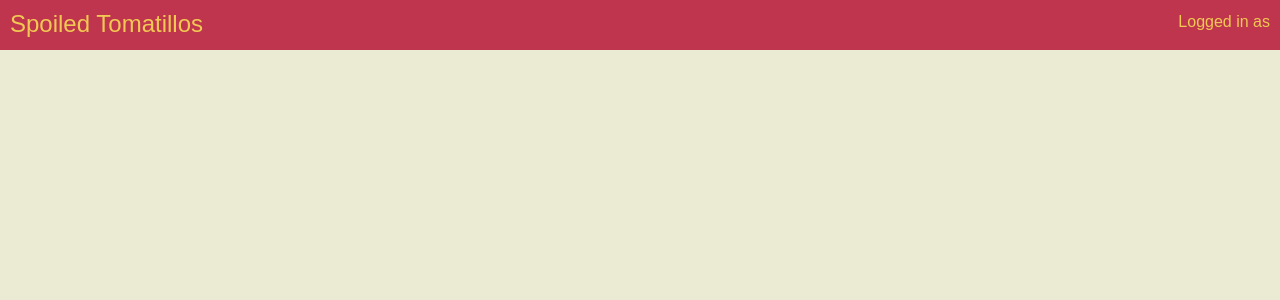
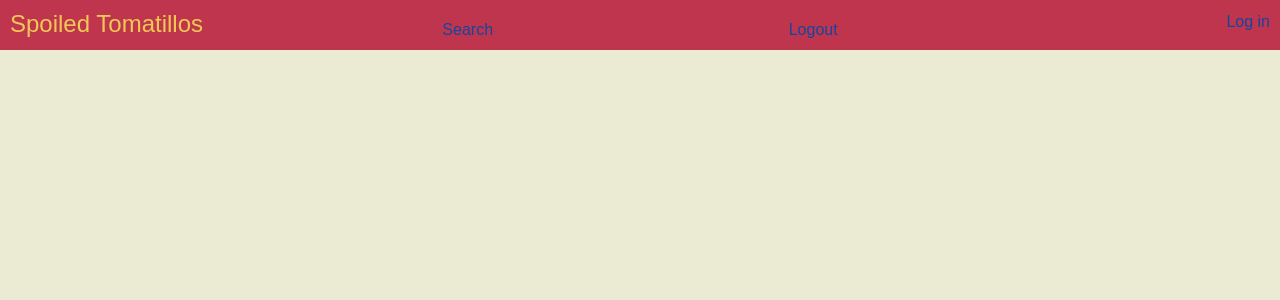
Before and after one commit to john4/CS4500, a React (Create React App) app in the folder front-end/: page /account in a window 1280 px wide. Shown: the top 300 px of the page. Built offline with nearby package versions, Linux system fonts and the light colour scheme; no server answers.

Commit message:
TEAM42-115 #comment very basic navigation component to help make using the app easier #in-development

```diff
--- a/front-end/src/App.css
+++ b/front-end/src/App.css
@@ -22,7 +22,6 @@
   font-size: large;
 }
 
-@keyframes App-logo-spin {
-  from { transform: rotate(0deg); }
-  to { transform: rotate(360deg); }
+.navbar a {
+  margin: 0 2px;
 }
--- a/front-end/src/App.js
+++ b/front-end/src/App.js
@@ -3,24 +3,13 @@ import logo from './logo.svg';
 import './App.css';
 import 'bootstrap/dist/css/bootstrap.css';
 import 'react-bootstrap';
-import Account from './components/User/Account';
+import NavBar from './components/NavBar';
 
 class App extends Component {
   render() {
     return (
       <div className="App">
-        <header className="App-header">
-          <div className="row">
-            <div className="col">
-              <h1 className="App-title">Spoiled Tomatillos</h1>
-            </div>
-
-            <div className="col text-right">
-              Logged in as <Account></Account>
-            </div>
-          </div>
-
-        </header>
+        {<NavBar />}
       </div>
     );
   }
--- a/front-end/src/Routes.js
+++ b/front-end/src/Routes.js
@@ -4,7 +4,6 @@ import React, { Component } from 'react';
 import App from './App';
 import Search from './components/Search/Search';
 import Register from './components/User/Register';
-import Account from './components/User/Account';
 import Details from './components/Movies/Details';
 import Login from './components/Login';
 import Logout from './components/Logout';
@@ -20,7 +19,6 @@ class Routes extends Component {
           <Route exact path="/logout/" component={Logout} />
           <Route exact path="/register/" component={Register} />
           <Route exact path="/search/" component={Search} />
-          <Route exact path="/account/" component={Account} />
           <Route exact path="/movie/:tmdbid/detail/" component={Details} />
         </div>
       </Router>
--- /dev/null
+++ b/front-end/src/components/NavBar.js
@@ -0,0 +1,34 @@
+'use es6';
+
+import React, { Component } from 'react';
+import '../App.css';
+import 'bootstrap/dist/css/bootstrap.css';
+import 'react-bootstrap';
+import AccountNav from './User/AccountNav';
+
+class NavBar extends Component {
+
+  render() {
+    const isLoggedIn = true;
+
+    return (
+      <header className="App-header">
+        <div className="row">
+          <div className="col">
+            <h1 className="App-title">Spoiled Tomatillos</h1>
+          </div>
+          <div className="col navbar">
+            <a href="/search">Search</a>
+            <a href="/logout">Logout</a>
+          </div>
+          <div className="col text-right">
+            <AccountNav />
+          </div>
+        </div>
+
+      </header>
+    );
+  }
+}
+
+export default NavBar;
--- a/front-end/src/components/User/Account.js
+++ b/front-end/src/components/User/Account.js
@@ -1,37 +1,10 @@
 import React, { Component } from 'react';
-import { ApiWrapper } from '../../ApiWrapper';
 
 
 class Account extends Component {
-  constructor(props) {
-    super(props);
-
-    this.state = {
-      name: '',
-      email: '',
-      password: '',
-      age: 0,
-      genre: '',
-      error: ''
-    }
-
-    this.receiveDetails = this.receiveDetails.bind(this);
-  }
-
-  componentWillMount() {
-    ApiWrapper().api().getAccountDetails().then(this.receiveDetails);
-  }
-
-  receiveDetails(res) {
-    this.setState({
-        name: res.data.name
-    })
-  }
 
   render() {
-    // const username = this.state.name;
-    var username = this.state.name;
-    return (username);
+    return null;
   }
 }
 
--- /dev/null
+++ b/front-end/src/components/User/AccountNav.js
@@ -0,0 +1,43 @@
+import React, { Component } from 'react';
+import { ApiWrapper } from '../../ApiWrapper';
+
+
+class Account extends Component {
+  constructor(props) {
+    super(props);
+
+    this.state = {
+      name: '',
+      email: '',
+      password: '',
+      age: 0,
+      genre: '',
+      error: ''
+    }
+
+    this.receiveDetails = this.receiveDetails.bind(this);
+  }
+
+  componentWillMount() {
+    ApiWrapper().api().getAccountDetails().then(this.receiveDetails);
+  }
+
+  receiveDetails(res) {
+    this.setState({
+        name: res.data.name
+    })
+  }
+
+  render() {
+    var username = this.state.name;
+    if (username) {
+      return (username);
+    } else {
+      return (
+        <a href="/login">Log in</a>
+      );
+    }
+  }
+}
+
+export default Account;
--- a/front-end/src/index.css
+++ b/front-end/src/index.css
@@ -4,3 +4,11 @@ body {
   font-family: sans-serif;
   background-color: #ebebd4;
 }
+
+a {
+  color: #1446a0;
+}
+
+a:hover {
+  color: #1446a0;
+}
```
